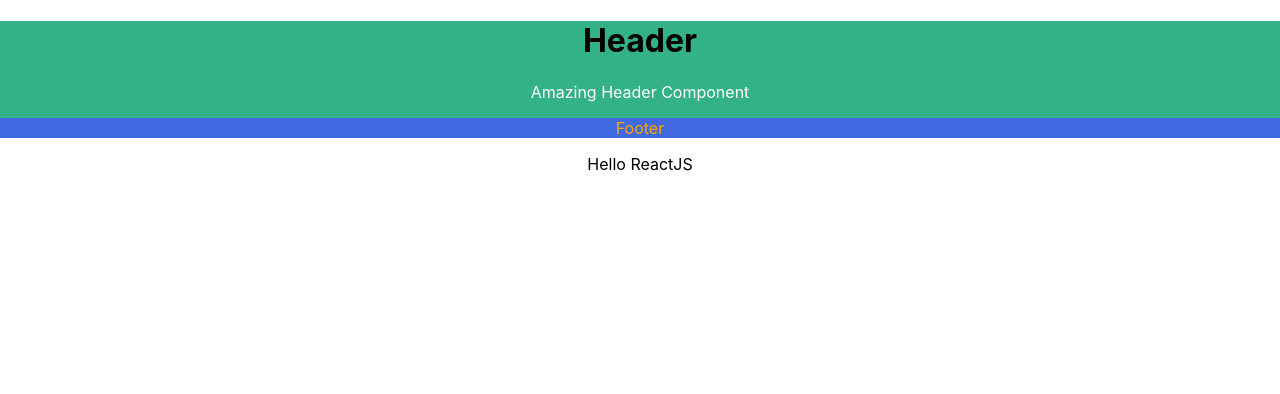
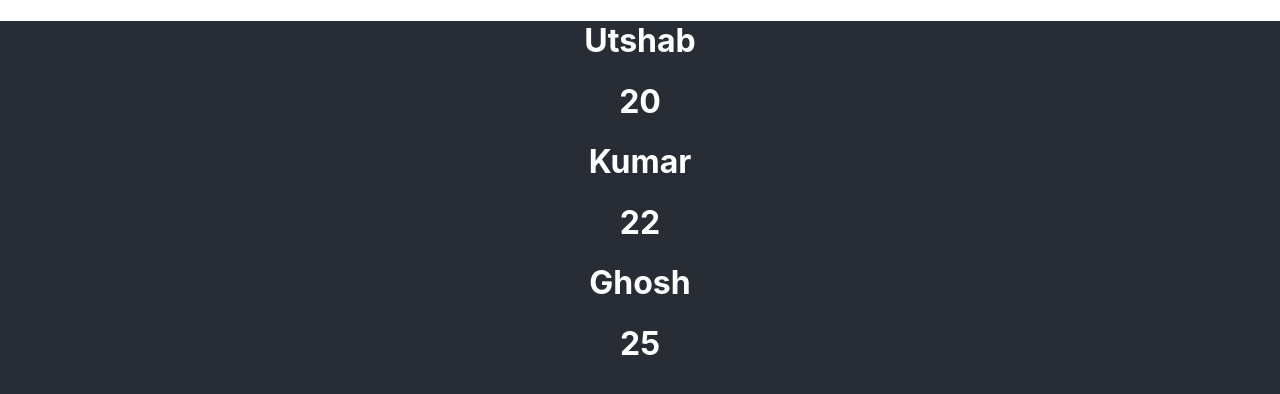
Before and after one commit to utshabkg/react-practice, a React (Create React App) app: page / in a window 1280 px wide. Shown: the top 394 px of the page. Built offline with nearby package versions, Linux system fonts and the light colour scheme.

Commit message:
Understood Props.

```diff
--- a/src/App.css
+++ b/src/App.css
@@ -1,3 +1,6 @@
 .App {
   text-align: center;
+  background-color: #282c34;
+  color: white;
+  min-height: 100vh;
 }
--- a/src/App.js
+++ b/src/App.js
@@ -1,11 +1,12 @@
 import "./App.css";
-import Header from "./components/Header";
+import Student from "./components/Student";
 
 function App() {
   return (
     <div className="App">
-      <Header />
-      <p>Hello ReactJS</p>
+      <Student name="Utshab" age={20} />
+      <Student name="Kumar" age={22} />
+      <Student name="Ghosh" age={25} />
     </div>
   );
 }
--- /dev/null
+++ b/src/components/Student.js
@@ -0,0 +1,12 @@
+import React from "react";
+
+const Student = ({ name, age }) => {
+  return (
+    <div>
+      <h1>{name}</h1>
+      <h1>{age}</h1>
+    </div>
+  );
+};
+
+export default Student;
```
